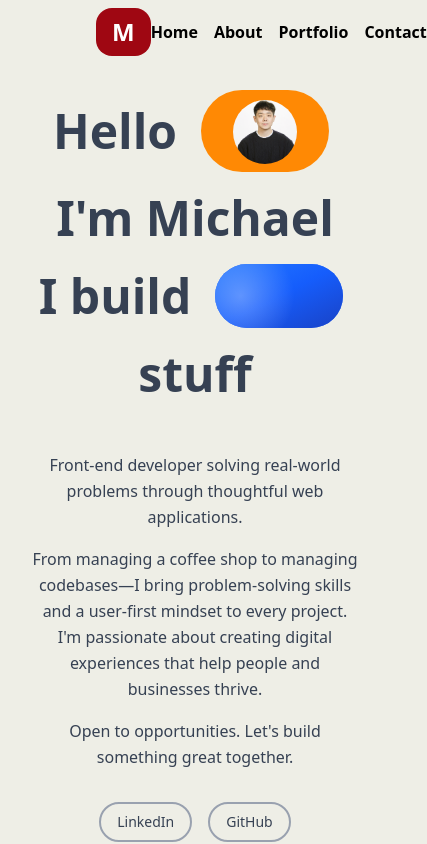
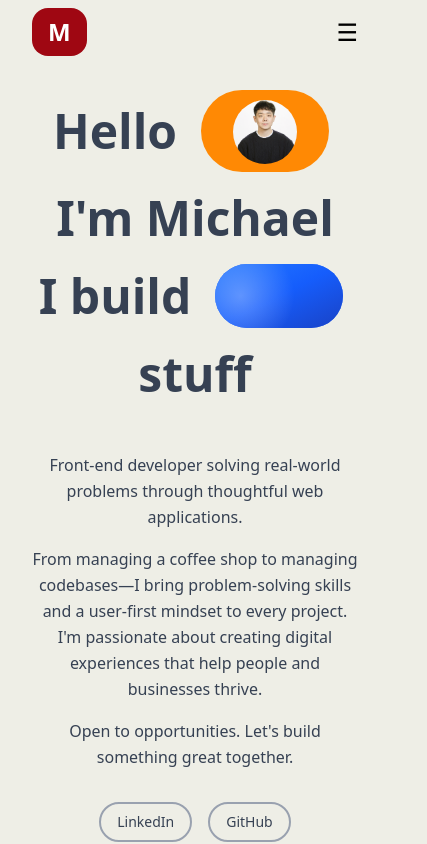
Before and after one commit to ChanYeob1202/my-portfolio, a React (Vite) app: page / in a window 390 px wide. Shown: the top 844 px of the page, 427 px wide, since content can reach past the window. Built offline with nearby package versions, Linux system fonts and the light colour scheme.

Commit message:
layout fixed

```diff
--- a/src/components/Navbar.jsx
+++ b/src/components/Navbar.jsx
@@ -1,24 +1,58 @@
-import React from 'react'
+import React, { useState } from 'react'
 
 export default function Navbar() {
+  const [isOpen, setIsOpen] = useState(false)
+
   const scrollToSection = (sectionId) => {
     const element = document.getElementById(sectionId)
     if (element) {
       element.scrollIntoView({ behavior: 'smooth' })
     }
+    setIsOpen(false) // Close menu after clicking
   }
 
   return (
-    <div className="flex items-center justify-between px-24 py-2 sticky top-0 bg-[#eeeee6] z-50">
+    <nav className="flex items-center justify-between px-8 md:px-24 py-2 sticky top-0 bg-[#eeeee6] z-50">
+      {/* Logo */}
       <div className="bg-red-800 text-white px-4 py-2 rounded-2xl font-semibold text-2xl">
         <button onClick={() => scrollToSection('hero')}>M</button>
       </div>
-      <div className="flex gap-4 text-black font-semibold">
+
+      {/* Desktop Navigation */}
+      <div className="hidden md:flex gap-4 text-black font-semibold">
         <button onClick={() => scrollToSection('hero')}>Home</button>
         <button onClick={() => scrollToSection('about')}>About</button>
         <button onClick={() => scrollToSection('portfolio')}>Portfolio</button>
         <button onClick={() => scrollToSection('contact')}>Contact</button>
       </div>
-    </div>
+
+      {/* Mobile Hamburger Button */}
+      <button
+        className="md:hidden text-black font-bold text-2xl"
+        onClick={() => setIsOpen(!isOpen)}
+      >
+        {isOpen ? '✕' : '☰'}
+      </button>
+
+      {/* Mobile Menu */}
+      {isOpen && (
+        <div className="absolute top-full left-0 right-0 bg-[#eeeee6] shadow-lg md:hidden">
+          <div className="flex flex-col items-center py-4 gap-4 text-black font-semibold">
+            <button onClick={() => scrollToSection('hero')} className="w-full py-2 hover:bg-gray-200">
+              Home
+            </button>
+            <button onClick={() => scrollToSection('about')} className="w-full py-2 hover:bg-gray-200">
+              About
+            </button>
+            <button onClick={() => scrollToSection('portfolio')} className="w-full py-2 hover:bg-gray-200">
+              Portfolio
+            </button>
+            <button onClick={() => scrollToSection('contact')} className="w-full py-2 hover:bg-gray-200">
+              Contact
+            </button>
+          </div>
+        </div>
+      )}
+    </nav>
   )
 }
```
